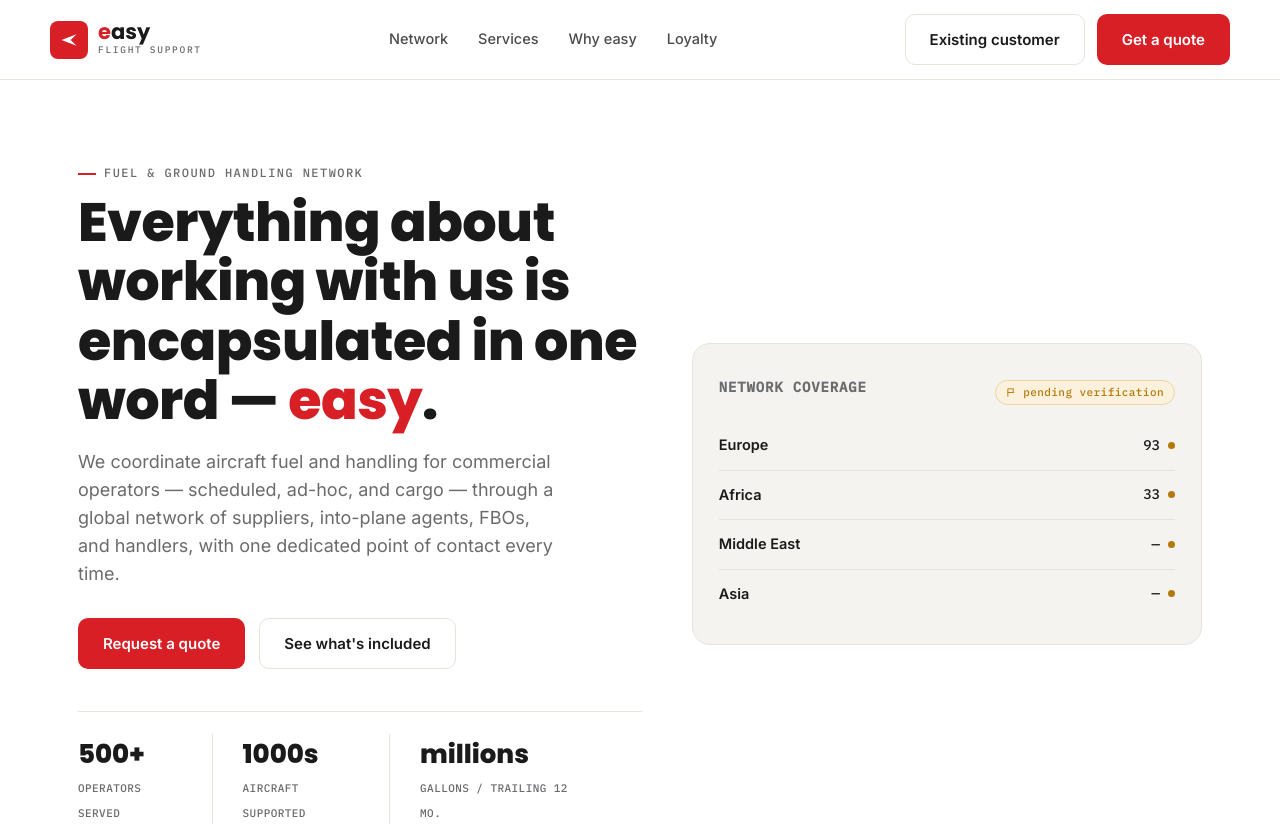
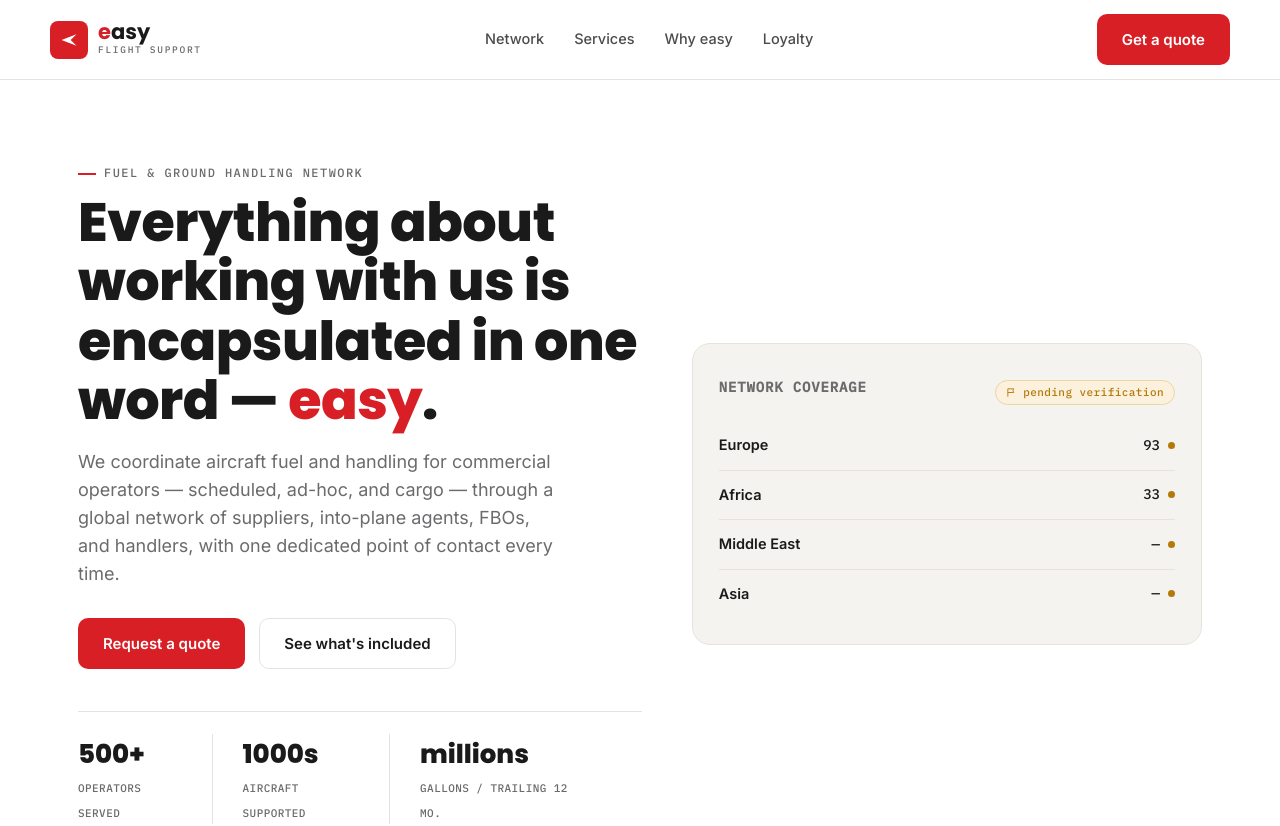
Before and after one commit to BrianL577/ProjectEasy, a Next.js app: page / in a window 1280 px wide. Shown: the top 826 px of the page. Built offline with nearby package versions, Linux system fonts and the light colour scheme.

Commit message:
Update Header.tsx

```diff
--- a/components/Header.tsx
+++ b/components/Header.tsx
@@ -31,9 +31,6 @@ export default function Header() {
         </nav>
 
         <div className="nav-cta">
-          <a href="#schedule" className="btn btn-ghost">
-            Existing customer
-          </a>
           <a href="#schedule" className="btn btn-primary">
             Get a quote
           </a>
```
